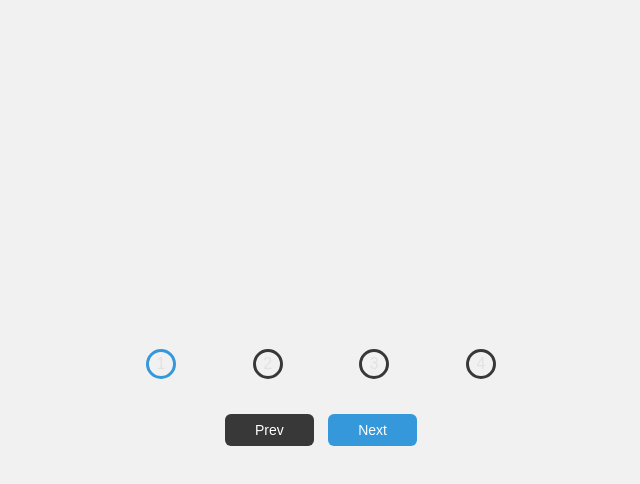
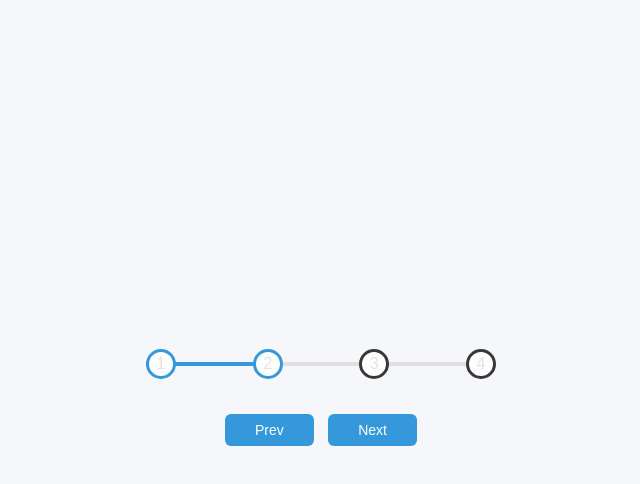
Before and after one commit to pmdenlinger/mini-js-projects, a plain HTML site: page progress-steps/index.html in a window 1280 px wide. Both pictures are taken after a click on the button "Next". Shown: the whole page, without its empty margins (319-959 px from the left). Drawn offline with Linux system fonts and the light colour scheme; a web font is replaced by a local one.

Commit message:
Finish script for Progress Steps

```diff
--- a/progress-steps/script.js
+++ b/progress-steps/script.js
@@ -0,0 +1,50 @@
+const progress = document.getElementById("progress");
+const prev = document.getElementById("prev");
+const next = document.getElementById("next");
+const circles = document.querySelectorAll(".circle");
+
+let currentActive = 1;
+
+next.addEventListener("click", () => {
+  currentActive++;
+
+  if (currentActive > circles.length) {
+    currentActive = circles.length;
+  }
+
+  update();
+});
+
+prev.addEventListener("click", () => {
+  currentActive--;
+
+  if (currentActive < 1) {
+    currentActive = 1;
+  }
+
+  update();
+});
+
+function update() {
+  circles.forEach((circle, idx) => {
+    if (idx < currentActive) {
+      circle.classList.add("active");
+    } else {
+      circle.classList.remove("active");
+    }
+  });
+
+  const actives = document.querySelectorAll(".active");
+
+  progress.style.width =
+    ((actives.length - 1) / (circles.length - 1)) * 100 + "%";
+
+  if (currentActive === 1) {
+    prev.disabled = true;
+  } else if (currentActive === circles.length) {
+    next.disabled = true;
+  } else {
+    prev.disabled = false;
+    next.disabled = false;
+  }
+}
--- a/progress-steps/style.css
+++ b/progress-steps/style.css
@@ -9,7 +9,7 @@
 }
 
 body {
-  background-color: #f1f1f1;
+  background-color: #f6f7fb;
   font-family: "Muli", sans-serif;
   display: flex;
   align-items: center;
@@ -34,13 +34,13 @@ body {
 
 .progress-container::before {
   content: "";
-  background-color: var(--line-border-fill);
+  background-color: #e0e0e0;
   position: absolute;
   top: 50%;
   left: 0;
   transform: translateY(-50%);
   height: 4px;
-  width: 0%;
+  width: 100%;
   z-index: -1;
   transition: 0.4s ease;
 }
@@ -58,7 +58,7 @@ body {
 }
 
 .circle {
-  background-color: #f1f1f1;
+  background-color: #fff;
   color: #e2e2e2;
   border-radius: 50%;
   height: 30px;
@@ -87,7 +87,7 @@ body {
 }
 
 .btn.active {
-  transform: sc(0.98);
+  transform: scale(0.98);
 }
 
 .btn:focus {
```
Also changed, not shown: 1 other file.
